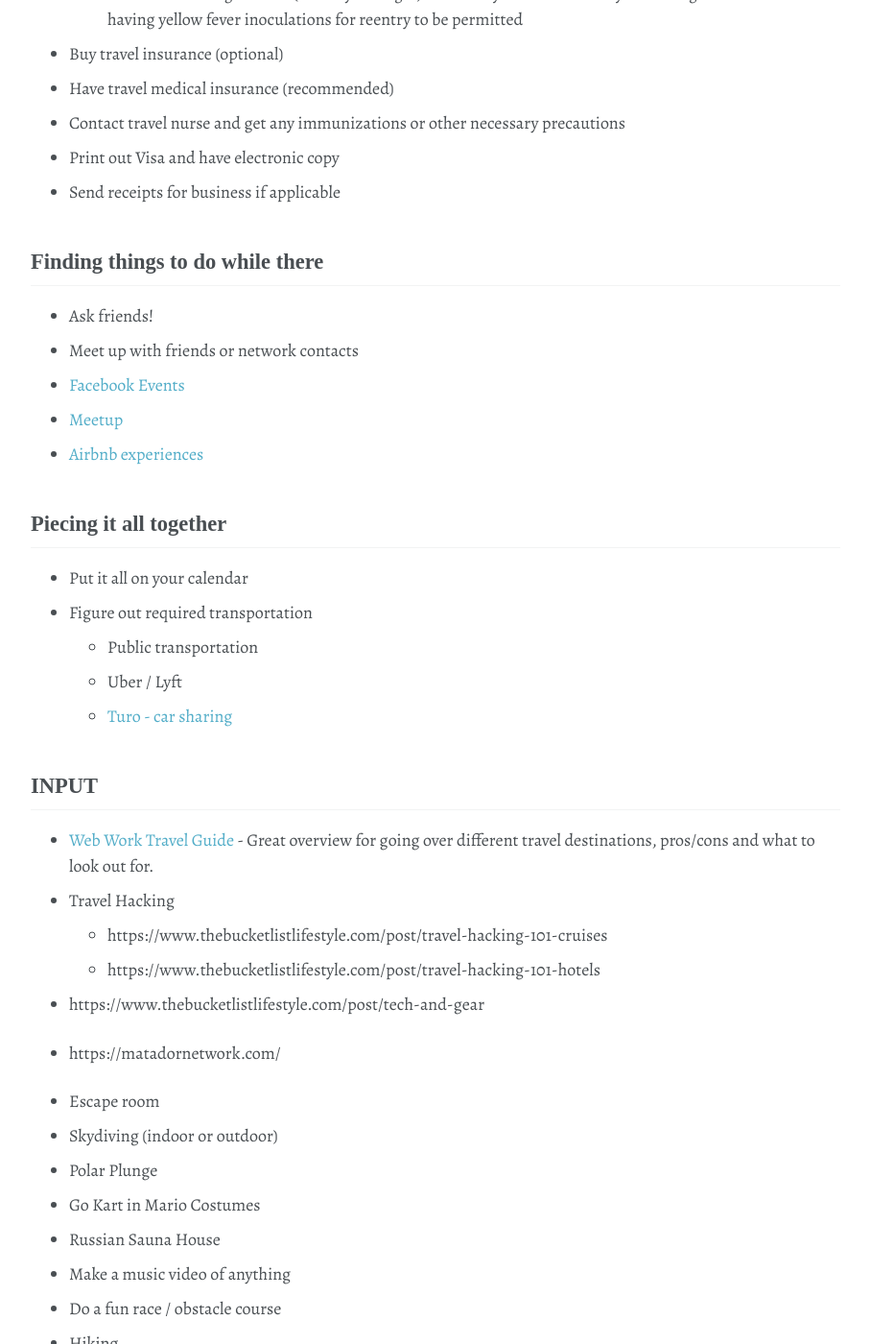
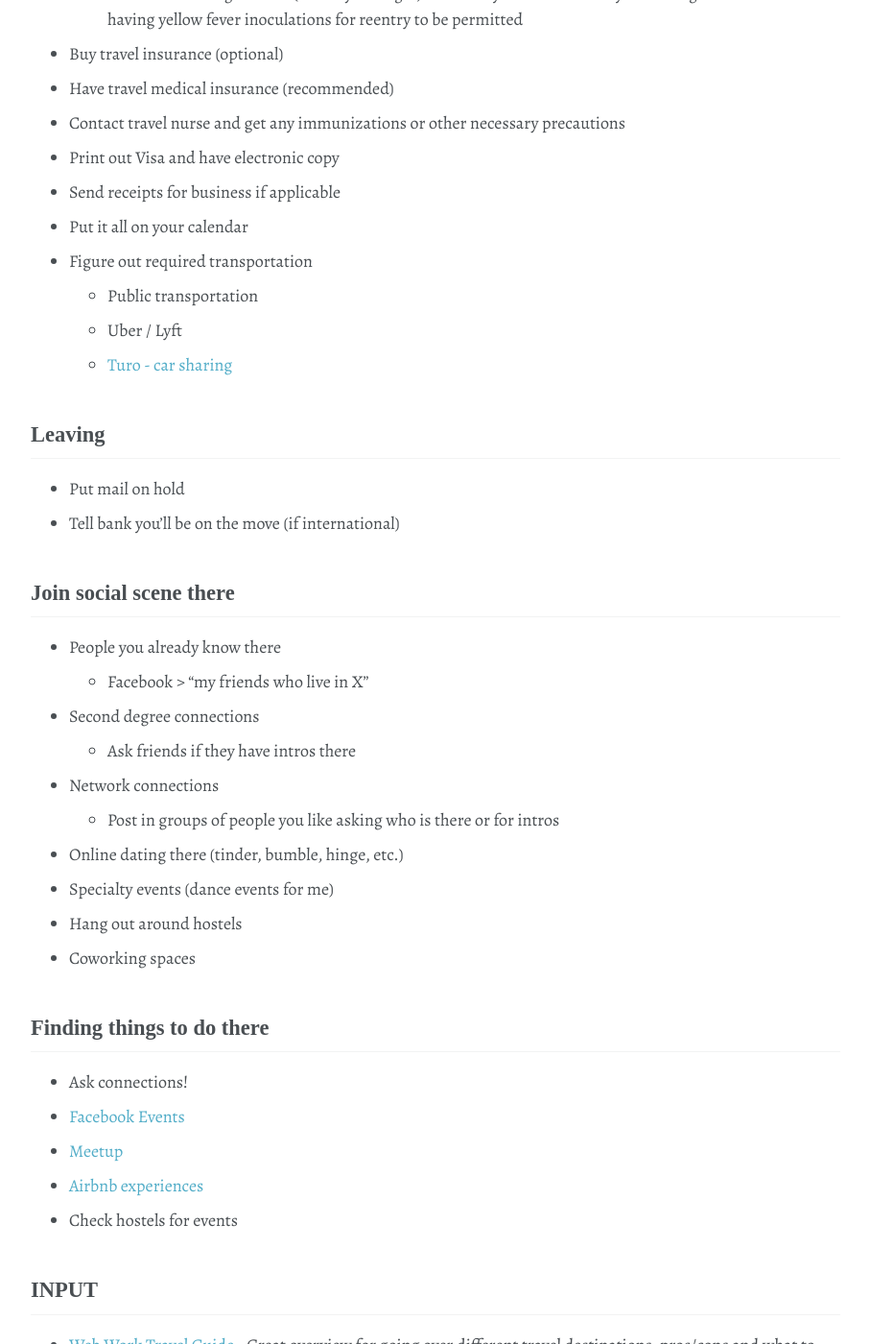
Before and after one commit to shanemileham/levelupmylife, a Jekyll site: the page built from _content/travel/planning.md, in a window 1280 px wide and 1400 px high, scrolled down 1343 px. Shown: the whole window at 96% size, without its empty margins (86-993 px from the left). Built offline with Jekyll 4.4.1, drawn with Linux system fonts in a browser that asks for light colours; some web fonts are replaced; comment, search, counter and statistics services are not loaded; some of the changed text lies outside the part shown.

Commit message:
Updated travel planning doc

```diff
--- a/_content/travel/planning.md
+++ b/_content/travel/planning.md
@@ -1,7 +1,6 @@
 ---
 title: Travel Planning
 ---
-
 
 ## Travel Planning
 ### Research
@@ -10,18 +9,18 @@ title: Travel Planning
   - [Travel.gov](https://travel.state.gov)
     - Visa requirements
     - Health and safety info
-- List out things you want to do. For me, that includes
+- Decide what things you want to be near
+  - Neighborhood
+    - [Hoodmaps](https://hoodmaps.com/)
+    - [Nomad List (coworking)](https://nomadlist.com/)
+    - [Coworker](https://www.coworker.com/)
+  - Coworking space (WeWork, other)
   - Gyms
   - Parks
   - Dancing
   - Running trails
   - Rock Climbing
   - Surfing
-- Decide on neighborhood / coworking space / other things you want
-  - [Hoodmaps](https://hoodmaps.com/)
-  - [Nomad List (coworking)](https://nomadlist.com/)
-  - [Coworker](https://www.coworker.com/)
-  - WeWork
 - Find a place to live
   - Friends who live there
   - Co-living spaces
@@ -39,20 +38,35 @@ title: Travel Planning
 - Contact travel nurse and get any immunizations or other necessary precautions
 - Print out Visa and have electronic copy
 - Send receipts for business if applicable
-
-## Finding things to do while there
-- Ask friends!
-- Meet up with friends or network contacts
-- [Facebook Events](https://www.facebook.com/events)
-- [Meetup](https://www.meetup.com/)
-- [Airbnb experiences](https://www.airbnb.com/s/experiences)
-
-## Piecing it all together
 - Put it all on your calendar
 - Figure out required transportation
   - Public transportation
   - Uber / Lyft
   - [Turo - car sharing](https://turo.com/c/shanem559)
+
+## Leaving
+- Put mail on hold
+- Tell bank you'll be on the move (if international)
+
+## Join social scene there
+- People you already know there
+  - Facebook > "my friends who live in X"
+- Second degree connections
+  - Ask friends if they have intros there
+- Network connections
+  - Post in groups of people you like asking who is there or for intros
+- Online dating there (tinder, bumble, hinge, etc.)
+- Specialty events (dance events for me)
+- Hang out around hostels
+- Coworking spaces
+
+## Finding things to do there
+- Ask connections!
+- [Facebook Events](https://www.facebook.com/events)
+- [Meetup](https://www.meetup.com/)
+- [Airbnb experiences](https://www.airbnb.com/s/experiences)
+- Check hostels for events
+
 
 ## INPUT
 - [Web Work Travel Guide](https://www.dropbox.com/s/vh057jtym6yxee7/WebworktravelGuide2.5.pdf) - Great overview for going over different travel destinations, pros/cons and what to look out for.
```
Also changed, not shown: other parts of _content/travel/planning.md (+2 -1 lines).
